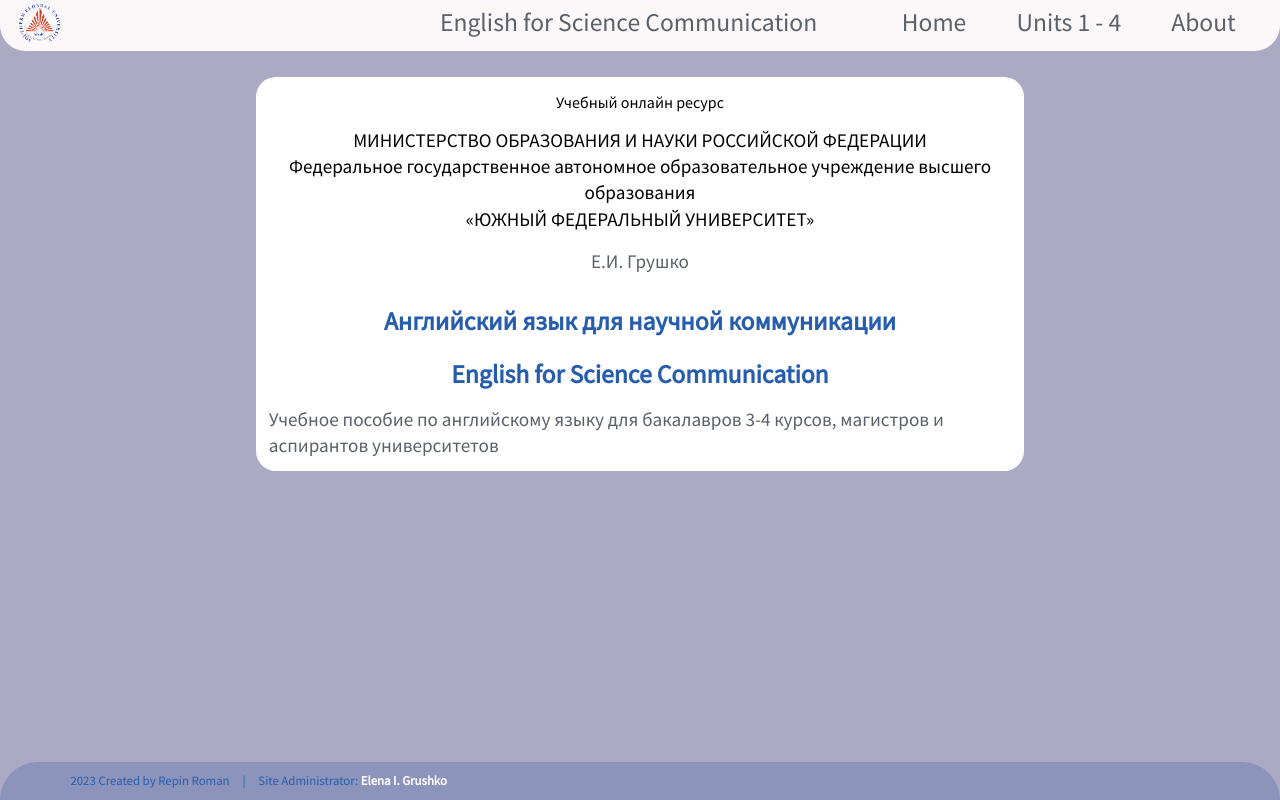
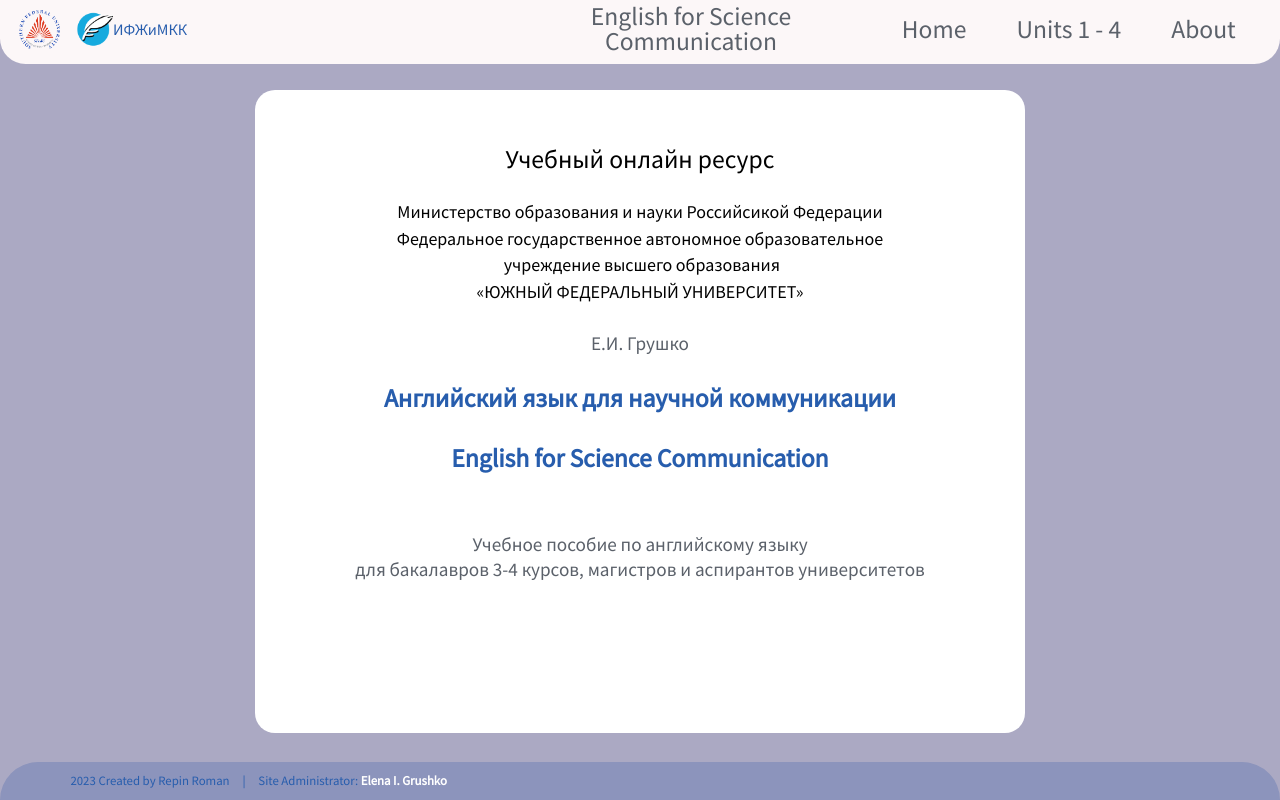
Before and after one commit to egrushko/english-sciencecomminication, a React (Create React App) app: page /#/ in a window 1280 px wide. Built offline with nearby package versions, Linux system fonts and the light colour scheme.

Commit message:
edit main page, edit selector block to two columns, add logo ffzh, edit main page + fix about page

```diff
--- a/src/App.css
+++ b/src/App.css
@@ -12,6 +12,7 @@
 .App{
   display: flex;
   flex-direction: column;
+  justify-content: center;
   background-color: #ABA9C3;
   min-height: 100vh;
 }
--- a/src/App.js
+++ b/src/App.js
@@ -14,7 +14,7 @@
 
 function App() {
   useEffect(() => {
-    document.title = 'English for Science';
+    document.title = 'LOCAL';
   }, []);
   return (
     <div className='App'>
--- a/src/components/Home.js
+++ b/src/components/Home.js
@@ -2,12 +2,12 @@
 export const Home = () => {
     return(
         <div className="page">
-            <h2>Учебный онлайн ресурс</h2>
+            <h1>Учебный онлайн ресурс</h1>
             <p className='home-text'>
-                МИНИСТЕРСТВО ОБРАЗОВАНИЯ И НАУКИ РОССИЙСКОЙ ФЕДЕРАЦИИ
+                Министерство образования и науки Российсикой Федерации
             </p>
             <p className='home-text'>
-                Федеральное государственное автономное образовательное учреждение высшего образования
+                Федеральное государственное автономное образовательное<br/> учреждение высшего образования
             </p>
             <p className='home-text'>
                 «ЮЖНЫЙ ФЕДЕРАЛЬНЫЙ УНИВЕРСИТЕТ»
@@ -22,7 +22,7 @@
                 English for Science Communication
             </h1>
             <p className='low-text'>
-            Учебное пособие по английскому языку
+            Учебное пособие по английскому языку<br />
             для бакалавров 3-4 курсов, магистров
              и аспирантов университетов
             </p>
--- a/src/components/NavBar.js
+++ b/src/components/NavBar.js
@@ -2,15 +2,26 @@
 import Nav from 'react-bootstrap/Nav';
 import Navbar from 'react-bootstrap/Navbar';
 import icon from '../img/icon.png'
+import logoFFZH from '../img/logo_ffzh.png'
 import '../css/NavBar.css'
 
 export const NavBar = () => {
   return (
     <Navbar expand="lg">
       <Container className = "nav-container">
-        <Navbar.Brand href="https://sfedu.ru/">
-          <img src={icon}/>
-        </Navbar.Brand>
+        <div
+          className='logos'
+        >
+          <Navbar.Brand href="https://sfedu.ru/">
+            <img src={icon}/>
+          </Navbar.Brand>
+          <Navbar.Brand
+            href="https://philology.sfedu.ru/"
+          >
+            <img class="sppb-img-responsive" src={logoFFZH} alt="Институт филологии, журналистики и межкультурной коммуникации ЮФУ" title=""></img>
+            <span className=''>ИФЖиМКК</span>
+          </Navbar.Brand>
+        </div>
         <div className='site-title'><p>English for Science Communication</p></div>
         <Navbar.Collapse id="basic-navbar-nav">
           <Nav className="me-auto">
--- a/src/components/Tasks/InlineCompareTest.js
+++ b/src/components/Tasks/InlineCompareTest.js
@@ -25,10 +25,14 @@
             }
             {score}
             {baseText?<TextContainer title= {''} type={'text'}  justText={true} text={baseText}/>:''}
-            <div className = {"compare-answers-inline"}>
+            <div className = {"compare-inline-block"}>
+                <div className='diffinitions'>
                     {toCompare.map((compareBlock, i) => (
-                    <div className='compareinline-selector-answers'>
                             <p className='!text-base'>{compareBlock}</p>
+                    ))}
+                </div>
+                <div className='selectors'>
+                    {toCompare.map((_, i) => (
                             <AnswerSelection
                                 index={i}
                                 booleans={bools}
@@ -37,8 +41,8 @@
                                 variants={Array.isArray(answers[i]) ? answers[i] : answers}
                                 width={1000}
                             />
+                    ))}
                 </div>
-                ))}
             </div>
             <button onClick={()=>getScore()} className='check-button'>Check</button>
         </div>
--- a/src/components/TasksUtils/AnswerSelection.js
+++ b/src/components/TasksUtils/AnswerSelection.js
@@ -53,7 +53,7 @@
             size='sm'
         >
             {variants.map((variant,i) => (
-                <Option value={variant} sx={{ width: width*0.6, fontSize: 16 }}>{variant || '-'}</Option>
+                <Option value={variant} sx={{ width: width, fontSize: 16 }}>{variant || '-'}</Option>
             ))}
         </Select>
     )
--- a/src/css/CompareText.css
+++ b/src/css/CompareText.css
@@ -60,7 +60,7 @@
 .compareinline-selector-answers .form-control{
     background-color: #FCF7F8;
     padding: 0.3vw;
-width: 100%;
+    width: 100%;
     border-radius: 1vw;
     border-color: transparent;
     font-size: 1.15vw;
@@ -141,3 +141,22 @@
 .compare-task .text-container{
     margin-bottom: 2vh;
 }
+
+.compare-inline-block {
+     display: flex;
+     align-items: center;
+     gap: 10px;
+}
+.compare-inline-block .diffinitions, .compare-inline-block .selectors {
+    display: flex;
+    flex-direction: column;
+    gap: 5px;
+}
+.compare-inline-block .diffinitions p{
+    height: 32px;
+    display: flex;
+    align-items: center;
+    color: #fff;
+    font-size: 16px;
+    font-weight: 700;
+}
--- a/src/css/Home.css
+++ b/src/css/Home.css
@@ -6,16 +6,20 @@
 }
 
 .page{
-    width: 60vw;
     align-self: center;
     display: flex;
     flex-direction: column;
     gap: 0.1vw;
     background-color: white;
-    padding: 1vw;
     border-radius: 20px;
     align-items: center;
     margin-bottom: 1vw;
+    padding: 50px 100px 150px 100px;
+    margin: 0 100px 20px 100px;
+}
+
+.page h1 {
+    margin-bottom: 20px;
 }
 
 .page ol {
@@ -54,18 +58,26 @@
 }
 
 .home-text{
-    font-size: 1.5vw;
+    font-size: 18px !important;
     text-align: center;
 }
 
 .teacher-name{
     font-size: 1.5vw;
     color:#5B616A;
-    margin-top: 1vw;
     margin-bottom: 2vw;
+    margin-top: 24px;
 }
 
 .low-text{
     font-size: 1.2vw;
     color: #5B616A;
+    text-align: center;
+    margin-top: 33px;
 }
+@media  screen and (max-width: 900px) {
+    .page {
+        padding: 20px;
+        margin: 10px;
+    }
+ }
--- a/src/css/NavBar.css
+++ b/src/css/NavBar.css
@@ -11,6 +11,18 @@
     top: 0.8vw;
     text-align: center;
     align-items: center;
+  }
+  .nav-container .logos {
+    display: flex;
+    gap: 15px;
+  }
+  .nav-container .logos a {
+    display: flex;
+    align-items: center;
+  }
+  .nav-container .logos a span {
+    font-size: 16px;
+    text-align: right;
   }
 
   .navbar{
```
Also changed, not shown: src/img/lo.png (added), src/img/logo_ffzh.png (added). Lines whose indentation alone changed are shown as unchanged.
